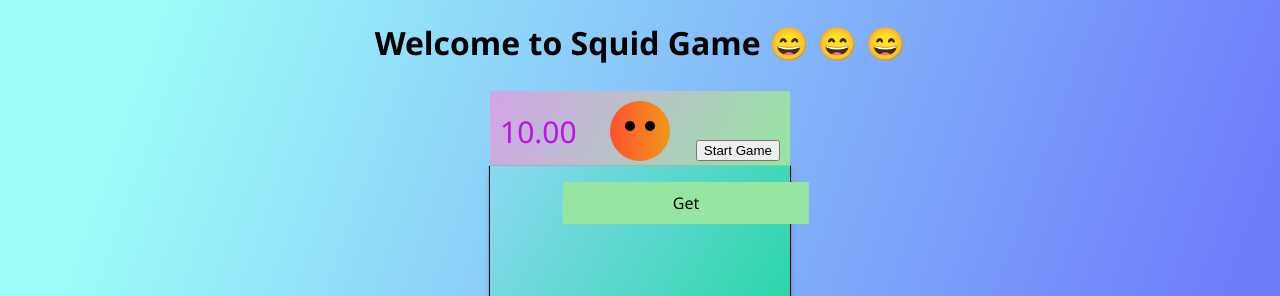
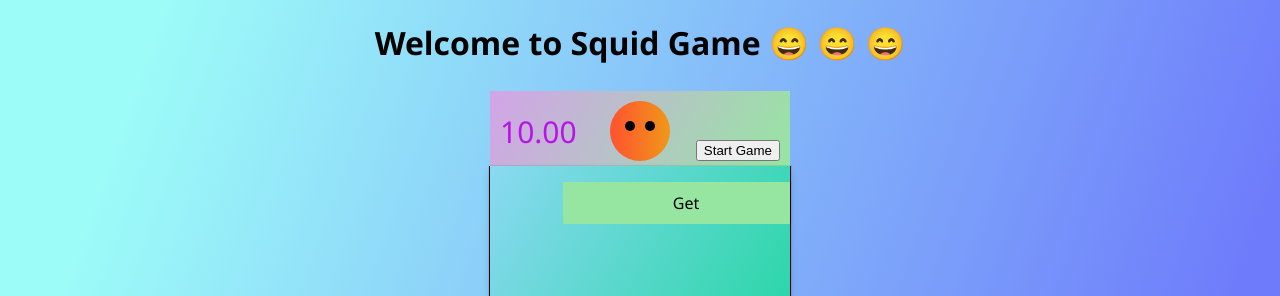
Before and after one commit to alakmodak99/Squid, a plain HTML site: page index.html in a window 1280 px wide. Both pictures are taken after a click on the button "Start Game". Shown: the top 296 px of the page. Drawn offline with Linux system fonts and the light colour scheme.

Commit message:
Demo Squid_game

```diff
--- a/index.html
+++ b/index.html
@@ -85,6 +85,10 @@ body {
         #allN{
             position: relative;
             display: none;
+            width: 100%;
+            height: 80px;
+            margin: auto;
+            overflow: hidden;
         }
         #an1{
             text-align: center;
@@ -94,6 +98,7 @@ body {
             padding: 10px 110px;
             animation: 1s ease-in-out 0s 5 sideInOut;
             margin-left: 7px;
+
         }
         @keyframes sideInOut{
             0%{
```
